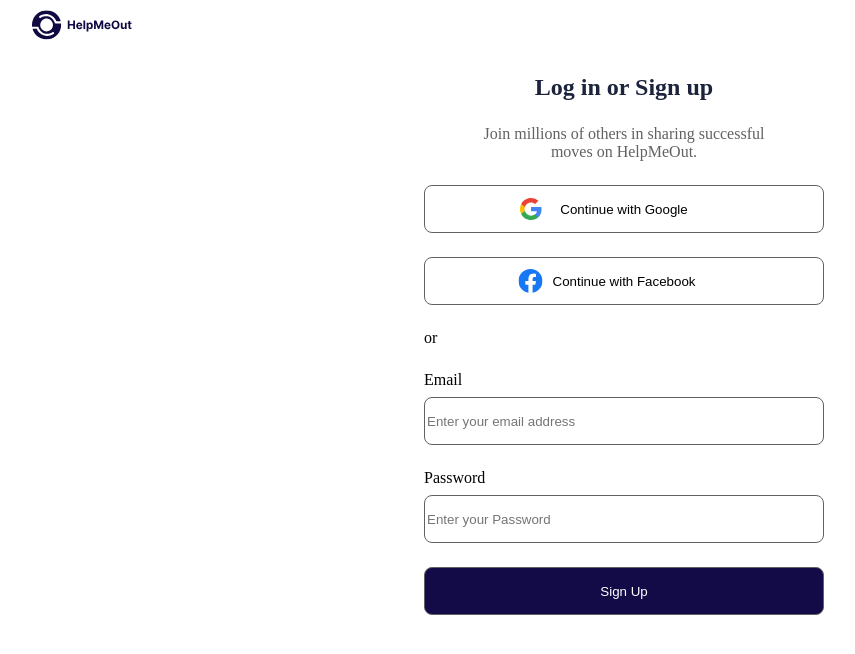
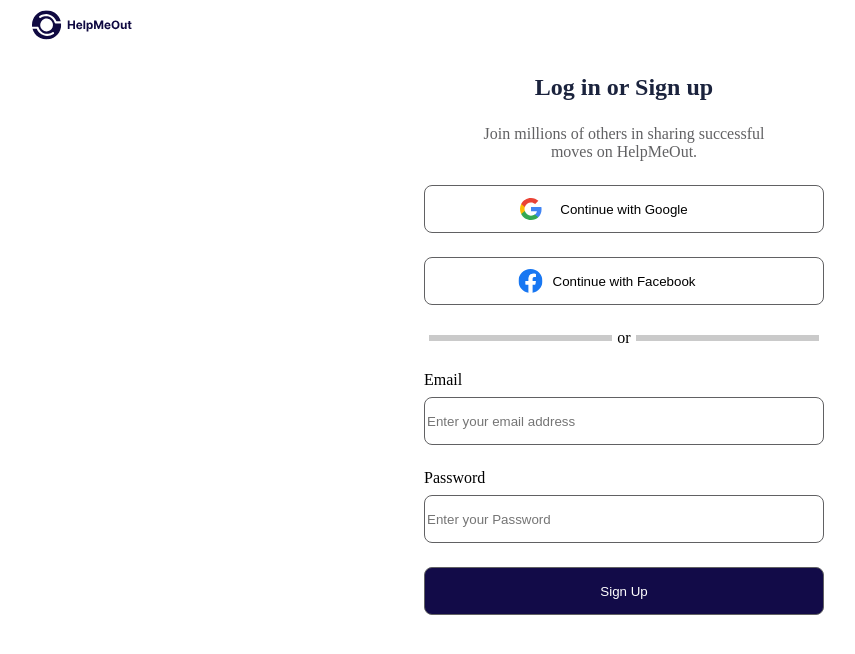
Before and after one commit to MUFTIATBAKARE/HelpMeOut, a React (Vite) app: page /signup in a window 1280 px wide. Shown: the top 654 px of the page, without its empty margins (16-871 px from the left). Built offline with nearby package versions, Linux system fonts and the light colour scheme; the HTML template or start-up script is replaced by a standard one.

Commit message:
first commit

```diff
--- a/src/App.css
+++ b/src/App.css
@@ -296,8 +296,8 @@ a:-webkit-any-link {
   margin: 0;
 }
 
-.divider::before,
-.divider::after {
+.divide::before,
+.divide::after {
   flex: 1;
   content: "";
   padding: 3px;
```
